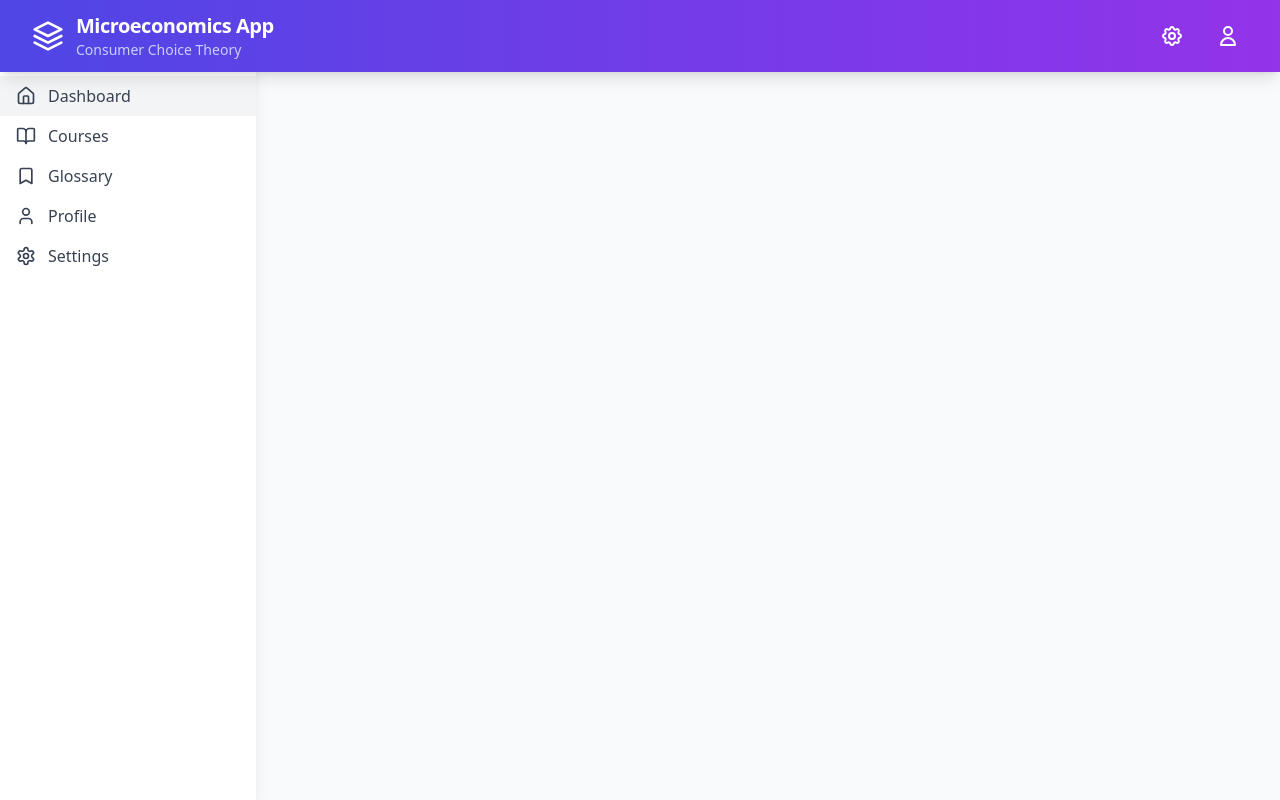
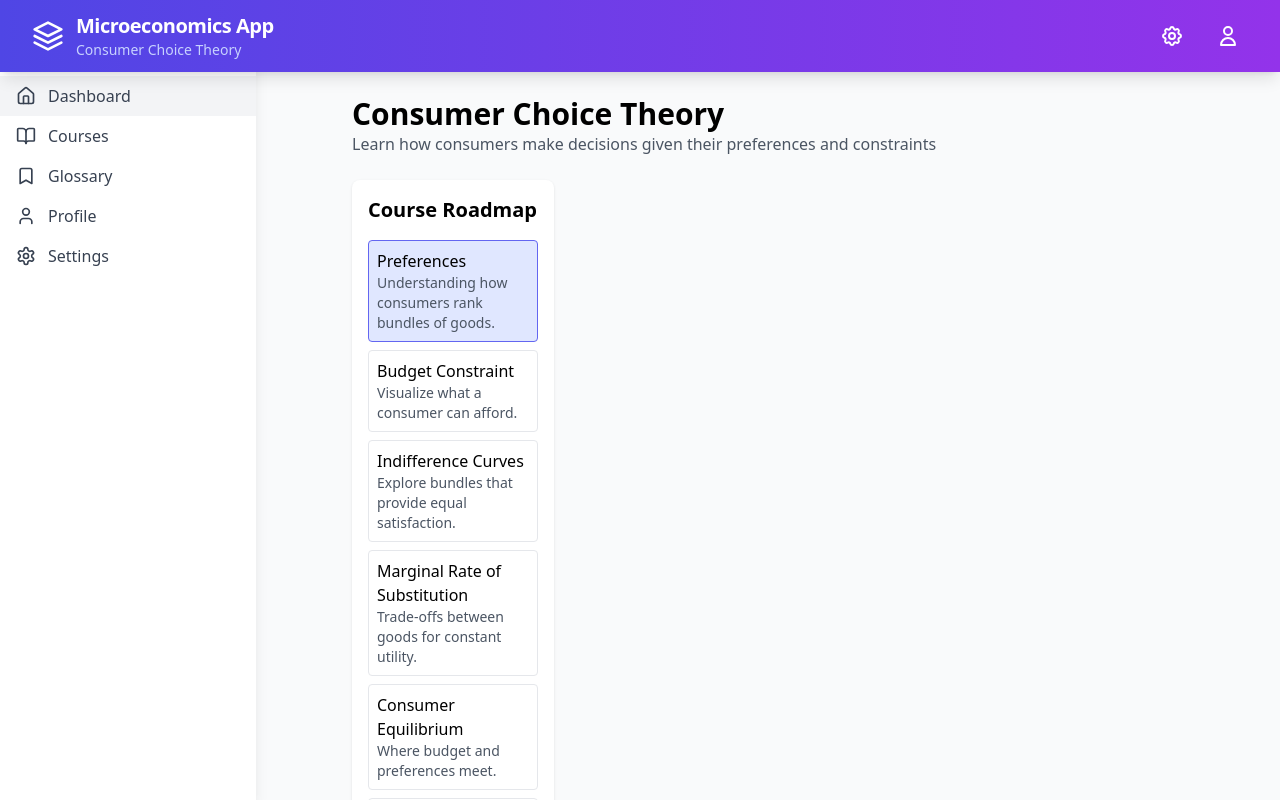
Before and after one commit to siedlmi/microeconomics-app, a React (Create React App) app: page /courses/consumer-choice in a window 1280 px wide. Before the commit this address led to /courses/consumer-choice/consumer-choice/lesson-1. Built offline with nearby package versions, Linux system fonts and the light colour scheme.

Commit message:
roadmap first iteration

```diff
--- a/src/components/CourseCatalog.tsx
+++ b/src/components/CourseCatalog.tsx
@@ -74,7 +74,7 @@ export default function CourseCatalog() {
         {filteredCourses.map((course) => (
           <Link
             key={course.id}
-            to={`/courses/${course.id}/lesson-1`}
+            to={`/courses/${course.id}`}
             className="block p-6 bg-white rounded-lg shadow-sm hover:shadow-md transition-shadow duration-200"
           >
             <div className="flex items-center space-x-4">
--- /dev/null
+++ b/src/components/CourseRoadmap.tsx
@@ -0,0 +1,41 @@
+import React from 'react';
+import { useNavigate, useParams } from 'react-router-dom';
+import { CourseMetadata } from '../courses/types';
+
+interface CourseRoadmapProps {
+  metadata: CourseMetadata;
+}
+
+export default function CourseRoadmap({ metadata }: CourseRoadmapProps) {
+  const { lessonId } = useParams();
+  const navigate = useNavigate();
+
+  // Determine current lesson index from URL (assumes "lesson-{number}")
+  let currentLessonIndex = 0;
+  if (lessonId && lessonId.startsWith('lesson-')) {
+    const index = parseInt(lessonId.replace('lesson-', ''));
+    if (!isNaN(index)) {
+      currentLessonIndex = index - 1;
+    }
+  }
+
+  return (
+    <div className="p-4 bg-white rounded-lg shadow">
+      <h2 className="text-xl font-bold mb-4">Course Roadmap</h2>
+      <ul className="space-y-2">
+        {metadata.content.lessons.map((lesson, index) => (
+          <li
+            key={index}
+            onClick={() => navigate(`/courses/${metadata.id}/lesson-${index + 1}`)}
+            className={`cursor-pointer p-2 rounded border ${
+              index === currentLessonIndex ? 'bg-indigo-100 border-indigo-500' : 'hover:bg-gray-50'
+            }`}
+          >
+            <div className="font-medium">{lesson.title}</div>
+            <div className="text-sm text-gray-600">{lesson.description}</div>
+          </li>
+        ))}
+      </ul>
+    </div>
+  );
+}
--- /dev/null
+++ b/src/courses/CourseLayout.tsx
@@ -0,0 +1,36 @@
+import React from 'react';
+import { useParams } from 'react-router-dom';
+import CourseRoadmap from '../components/CourseRoadmap';
+import { CourseMetadata } from './types';
+
+interface CourseLayoutProps {
+  metadata: CourseMetadata;
+  children: React.ReactNode;
+}
+
+export default function CourseLayout({ metadata, children }: CourseLayoutProps) {
+  const { lessonId } = useParams();
+
+  return (
+    <div className="p-4">
+      <header className="mb-6">
+        <h1 className="text-3xl font-bold">{metadata.title}</h1>
+        <p className="text-gray-600">{metadata.description}</p>
+      </header>
+      <div className="flex flex-col md:flex-row gap-6">
+        <aside className="md:w-1/4">
+          {/* Effective usage pattern:
+              • Import CourseRoadmap here.
+              • Pass course metadata (including lessons array & unique id).
+              • Use a URL scheme (lesson-1, lesson-2) for the current lesson index.
+              • Place CourseRoadmap in the sidebar for persistent navigation.
+          */}
+          <CourseRoadmap metadata={metadata} />
+        </aside>
+        <main className="md:w-3/4">
+          {children}
+        </main>
+      </div>
+    </div>
+  );
+}
--- a/src/courses/CourseRouter.tsx
+++ b/src/courses/CourseRouter.tsx
@@ -1,10 +1,15 @@
-import { Routes, Route, Navigate } from 'react-router-dom';
+import { Routes, Route } from 'react-router-dom';
 import LawCourse from './law-of-supply-and-demand';
 import PPCCourse from './production-possibilities-curve';
 import ConsumerCourse from './consumer-choice';
 import MarketStructuresCourse from './market-structures';
 import MarketFailuresCourse from './market-failures';
-
+import CourseLayout from './CourseLayout';
+import lawMetadata from './law-of-supply-and-demand/metadata';
+import ppcMetadata from './production-possibilities-curve/metadata';
+import consumerMetadata from './consumer-choice/metadata';
+import marketStructuresMetadata from './market-structures/metadata';
+import marketFailuresMetadata from './market-failures/metadata';
 
 export default function CourseRouter({
   setCompleted,
@@ -16,7 +21,7 @@ export default function CourseRouter({
       {/* === Law of Supply and Demand === */}
       <Route
         path="law-of-supply-and-demand"
-        element={<Navigate to="law-of-supply-and-demand/lesson-1" replace />}
+        element={<CourseLayout metadata={lawMetadata}><></></CourseLayout>}
       />
       <Route
         path="law-of-supply-and-demand/:lessonId"
@@ -28,7 +33,7 @@ export default function CourseRouter({
       {/* === Consumer Choice === */}
       <Route
         path="consumer-choice"
-        element={<Navigate to="consumer-choice/lesson-1" replace />}
+        element={<CourseLayout metadata={consumerMetadata}><></></CourseLayout>}
       />
       <Route
         path="consumer-choice/:lessonId"
@@ -42,7 +47,7 @@ export default function CourseRouter({
       {/* === Production Possibilities Curve === */}
       <Route
         path="production-possibilities-curve"
-        element={<Navigate to="production-possibilities-curve/1" replace />}
+        element={<CourseLayout metadata={ppcMetadata}><></></CourseLayout>}
       />
       <Route
         path="production-possibilities-curve/:lessonId"
@@ -56,7 +61,7 @@ export default function CourseRouter({
       {/* === Market failures === */}
       <Route
         path="market-failures"
-        element={<Navigate to="market-failures/lesson-1" replace />}
+        element={<CourseLayout metadata={marketFailuresMetadata}><></></CourseLayout>}
       />
       <Route
         path="market-failures/:lessonId"
@@ -66,10 +71,11 @@ export default function CourseRouter({
           />
         }
       />
-            {/* === Market Structures === */}
-            <Route
+
+      {/* === Market Structures === */}
+      <Route
         path="market-structures"
-        element={<Navigate to="market-structures/lesson-1" replace />}
+        element={<CourseLayout metadata={marketStructuresMetadata}><></></CourseLayout>}
       />
       <Route
         path="market-structures/:lessonId"
```
